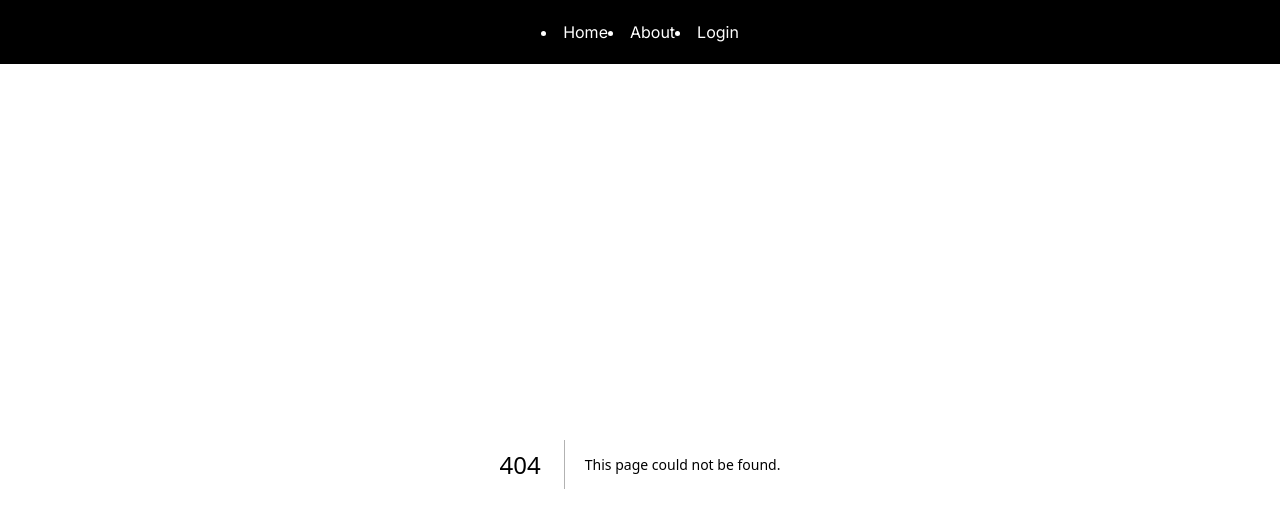
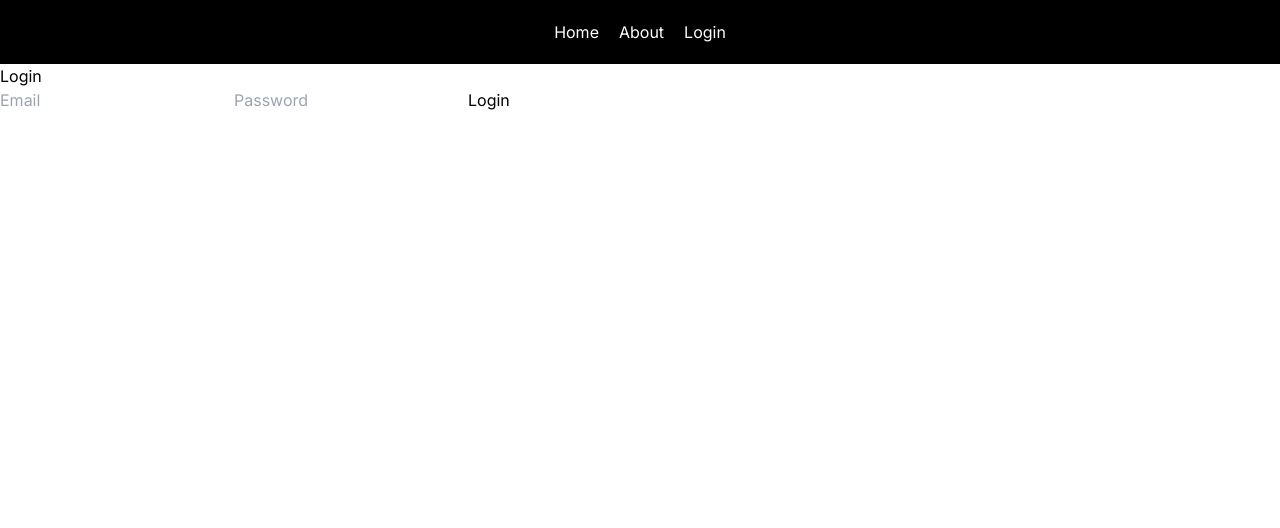
Before and after one commit to humayonitbd/Auth-Project, a Next.js app: page /login in a window 1280 px wide. Before the commit this address had no page. Shown: the top 528 px of the page. Built offline with nearby package versions, Linux system fonts and the light colour scheme.

Commit message:
auth implement

```diff
--- /dev/null
+++ b/app/about/page.jsx
@@ -0,0 +1,6 @@
+
+export default function About() {
+  return (
+    <div>About Page</div>
+  )
+}
--- /dev/null
+++ b/app/dashboard/page.jsx
@@ -0,0 +1,7 @@
+
+
+export default function Dashboard() {
+  return (
+    <div className="text-center">Dashboard Page</div>
+  )
+}
--- a/app/globals.css
+++ b/app/globals.css
@@ -17,13 +17,13 @@
 }
 
 body {
-  color: rgb(var(--foreground-rgb));
-  background: linear-gradient(
+  /* color: rgb(var(--foreground-rgb)); */
+  /* background: linear-gradient(
       to bottom,
       transparent,
       rgb(var(--background-end-rgb))
     )
-    rgb(var(--background-start-rgb));
+    rgb(var(--background-start-rgb)); */
 }
 
 @layer utilities {
--- a/app/layout.js
+++ b/app/layout.js
@@ -13,11 +13,11 @@ export default function RootLayout({ children }) {
   return (
     <html lang="en">
       <body className={inter.className}>
-        <nav className="flex justify-center items-center py-5 bg-black text-white">
-          <li><Link>Home</Link></li>
-          <li><Link>About</Link></li>
-          <li><Link>Login</Link></li>
-        </nav>
+        <ul className="flex justify-center items-center py-5 bg-black text-white">
+          <li className="mr-5"><Link href={'/'}>Home</Link></li>
+          <li className="mr-5"><Link href={'/about'}>About</Link></li>
+          <li className=""><Link href={'/login'}>Login</Link></li>
+        </ul>
         {children}
       </body>
     </html>
--- /dev/null
+++ b/app/lib/actions.js
@@ -0,0 +1,19 @@
+'use server'
+
+import { signIn } from '@/auth'
+
+export async function authenticate(_currentState, formData) {
+  try {
+    await signIn('credentials', formData)
+  } catch (error) {
+    if (error) {
+      switch (error.type) {
+        case 'CredentialsSignin':
+          return 'Invalid credentials.'
+        default:
+          return 'Something went wrong.'
+      }
+    }
+    throw error
+  }
+}
--- /dev/null
+++ b/app/lib/auth.js
@@ -0,0 +1,22 @@
+// lib/auth.js
+
+// Simulated user data
+const users = [
+  { email: 'user1@example.com', password: 'password1', name: 'User 1' },
+  { email: 'user2@example.com', password: 'password2', name: 'User 2' }
+];
+
+// Simulated authentication function
+export async function signIn(email, password) {
+  // Simulate an asynchronous request to validate credentials
+  return new Promise((resolve, reject) => {
+    setTimeout(() => {
+      const user = users.find(user => user.email === email && user.password === password);
+      if (user) {
+        resolve(user); // User found, resolve with user object
+      } else {
+        reject(new Error('Invalid email or password')); // No user found, reject with error
+      }
+    }, 1000); // Simulate delay for async operation
+  });
+}
--- /dev/null
+++ b/app/login/page.jsx
@@ -0,0 +1,46 @@
+import { useState } from "react";
+import { useRouter } from "next/router";
+import { authenticate } from "@/app/lib/actions";
+
+export default function LoginPage() {
+  const [email, setEmail] = useState("");
+  const [password, setPassword] = useState("");
+  const [error, setError] = useState("");
+  const router = useRouter();
+
+  const handleSubmit = async (e) => {
+    e.preventDefault();
+
+    try {
+      await authenticate(email, password);
+      // If authentication succeeds, redirect the user to another page
+      router.push("/dashboard"); // Redirect to the dashboard page
+    } catch (error) {
+      setError(error.message);
+    }
+  };
+
+  return (
+    <div>
+      <h1>Login</h1>
+      <form onSubmit={handleSubmit}>
+        <input
+          type="email"
+          value={email}
+          onChange={(e) => setEmail(e.target.value)}
+          placeholder="Email"
+          required
+        />
+        <input
+          type="password"
+          value={password}
+          onChange={(e) => setPassword(e.target.value)}
+          placeholder="Password"
+          required
+        />
+        <button type="submit">Login</button>
+        {error && <p>{error}</p>}
+      </form>
+    </div>
+  );
+}
--- a/app/page.js
+++ b/app/page.js
@@ -1,4 +1,4 @@
-import Image from "next/image";
+
 
 export default function Home() {
   return (
```
